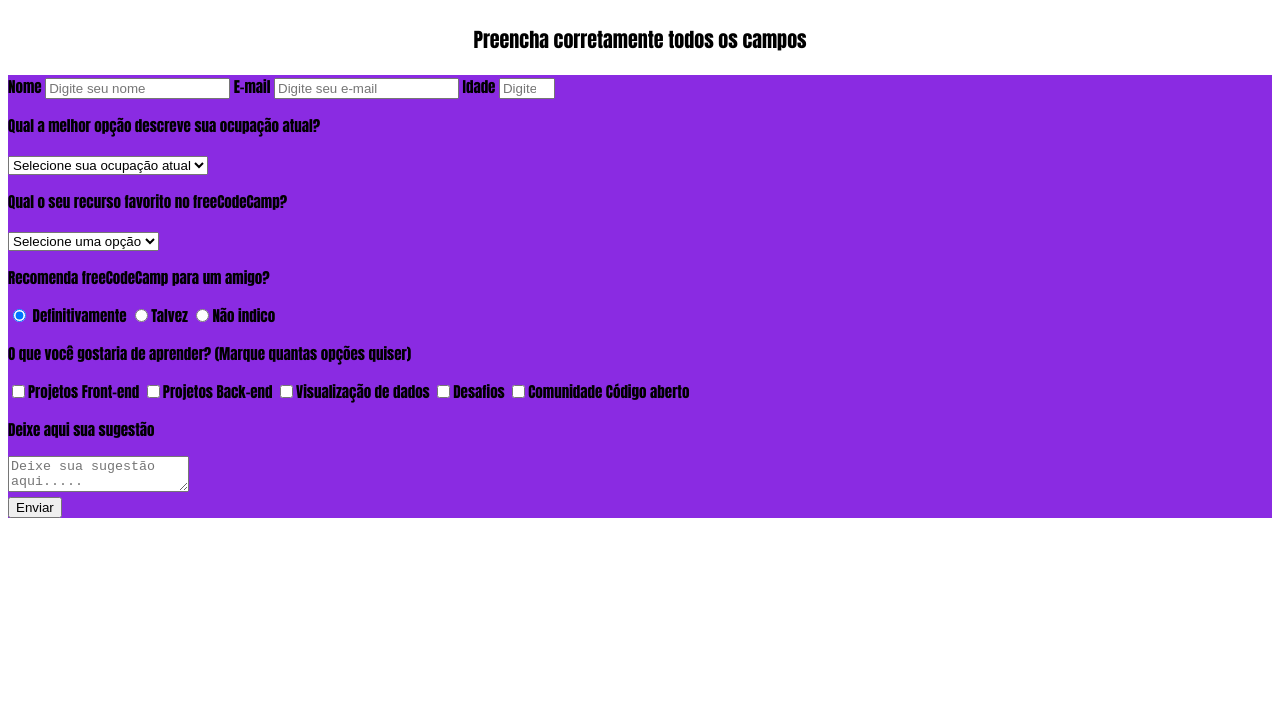
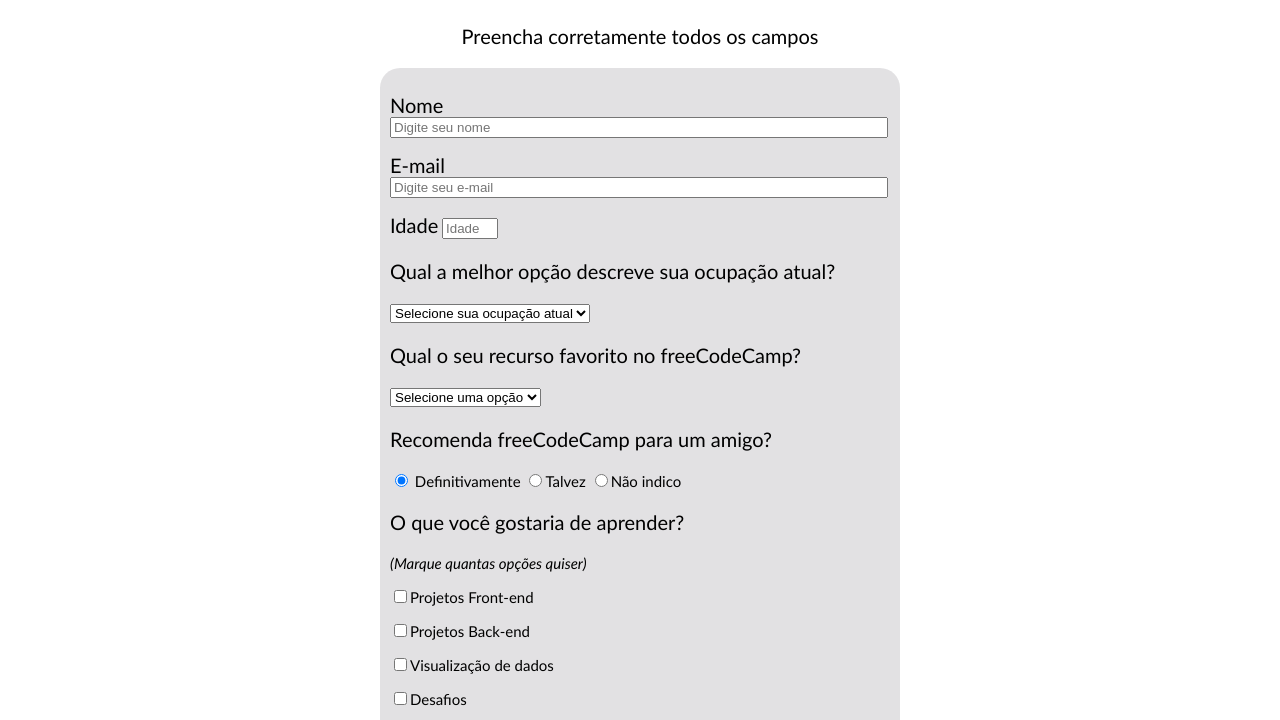
Before and after one commit to angelapaganucci/freeCodeCamp, a plain HTML site: page SurveyForm/index.html in a window 1280 px wide. Shown: the part 75-795 px from the top of the page. Drawn offline with Linux system fonts and the light colour scheme.

Commit message:
Paginas atualizadas

```diff
--- /dev/null
+++ b/ProductLanding/style.css
@@ -0,0 +1,51 @@
+@media only screen and (max-width:600px) {
+  #nav-bar ul {
+    display: flex;
+  }
+}
+
+#header-img {
+  width: 300px;
+}
+
+nav {
+  width: 100%;
+  position: fixed;
+  top: 50px;
+  text-align: center;
+}
+
+nav a {
+  font-family: 'Oswald', sans-serif;
+  font-weight: 500;
+  text-transform: uppercase;
+  text-decoration: none;
+  color: #16151b;
+  margin: 0 15px;
+  font-size: 16px;
+  letter-spacing: 1px;
+  position: relative;
+}
+
+.container {
+  display: flex;
+  background-color: rgba(155, 158, 163, 0.479);
+  align-items: center;
+}
+
+#p1 {
+  font-family: 'Trebuchet MS', 'Lucida Sans Unicode', 'Lucida Grande', 'Lucida Sans', Arial, sans-serif;
+  font-size: 40px;
+  text-align: center;
+}
+
+.level {
+  background: LightGray;
+  border-style: dashed;
+  width: 250px;
+  text-align: center;
+}
+
+.p1 {
+  text-align: center;
+}
--- a/SurveyForm/index.html
+++ b/SurveyForm/index.html
@@ -1,5 +1,6 @@
 <!DOCTYPE html>
 <html lang="pt-br">
+
 <head>
     <meta charset="UTF-8">
     <meta http-equiv="X-UA-Compatible" content="IE=edge">
@@ -7,37 +8,50 @@
     <link rel="stylesheet" href="style.css">
     <title>Survey Form</title>
 </head>
+
 <body>
+
     <h1 id="title">Formulário</h1>
     <p id="description">Preencha corretamente todos os campos</p>
+    <div class="container">
+        <form id="survey-form">
+            <p><label id="name-label" for="name">Nome</label>
+                <input type="text" name="name" id="name" placeholder="Digite seu nome" required>
+            </p>
 
-     <form id="survey-form">
-        <label id="name-label" for="name">Nome</label>
-        <input type="text" name="name" id="name" placeholder="Digite seu nome" required>
-        <label id="email-label" for="email">E-mail</label>
+            <p><label id="email-label" for="email">E-mail</label>
                 <input type="email" name="email" id="email" placeholder="Digite seu e-mail" required>
-        <label id="number-label" for="">Idade</label>
-        <input type="number" name="" id="number" placeholder="Digite sua idade" min="10" max="99">
-        <p>Qual a melhor opção descreve sua ocupação atual?</p>
-        <select name="role" id="dropdown" required>
+            </p>
+
+
+            <p><label id="number-label" for="">Idade</label>
+                <input type="number" name="" id="number" placeholder="Idade" min="10" max="99">
+            </p>
+
+            <p class="paragrafos">Qual a melhor opção descreve sua ocupação atual?</p>
+            <p><select name="role" id="dropdown" required>
                     <option disabled selected value="">Selecione sua ocupação atual</option>
                     <option value="student">Estudante</option>
                     <option value="job">Trabalha em tempo integral</option>
                     <option value="learner">Estuda em tempo integral</option>
                     <option value="preferNo">Prefere não dizer</option>
                     <option value="other">Outros</option>
-        </select>
-       <p>Qual o seu recurso favorito no freeCodeCamp?</p>
-        <select name="mostLike" id="most-like" required>
+                </select></p>
+
+            <p class="p2">Qual o seu recurso favorito no freeCodeCamp?</p>
+            <p> <select name="mostLike" id="most-like" required>
                     <option disabled selected value>Selecione uma opção</option>
                     <option value="challenges">Desafios</option>
                     <option value="projects">Projetos</option>
                     <option value="community">Comunidade</option>
                     <option value="openSource">Código Aberto</option>
-        </select>
-   <p>Recomenda freeCodeCamp para um amigo?</p>
+                </select></p>
+
+
+            <p class="p3">Recomenda freeCodeCamp para um amigo?</p>
             <label>
-            <input type="radio" name="user-recommend" value="definitely" class="input-radio" checked> Definitivamente
+                <input type="radio" name="user-recommend" value="definitely" class="input-radio" checked>
+                Definitivamente
             </label>
             <label>
                 <input type="radio" name="user-recommend" value="maybe" class="input-radio">Talvez
@@ -45,31 +59,40 @@
             <label>
                 <input type="radio" name="user-recommend" value="noy-sure" class="input-radio">Não indico
             </label>
-        <p>O que você gostaria de aprender?
-            <span class="clue">(Marque quantas opções quiser)</span>
-        </p>
-        <label>
-            <input name="prefer" value="front-end-projects" type="checkbox" class="input-checkbox">Projetos Front-end
-        </label>
-        <label>
+            <p class="p4">O que você gostaria de aprender?</p>
+            <p><span class="clue">(Marque quantas opções quiser)</span></p>
+
+            <p> <label>
+                    <input name="prefer" value="front-end-projects" type="checkbox" class="input-checkbox">Projetos
+                    Front-end
+                </label></p>
+            <p> <label>
                     <input name="prefer" value="back-end-projects" type="checkbox" class="input-checkbox">Projetos
                     Back-end
-        </label>
-        <label>
-            <input name="prefer" value="data-visualization" type="checkbox" class="input-checkbox">Visualização de dados
-        </label>
-        <label>
+                </label></p>
+            <p><label>
+                    <input name="prefer" value="data-visualization" type="checkbox" class="input-checkbox">Visualização
+                    de
+                    dados
+                </label></p>
+            <p> <label>
                     <input name="prefer" value="challenges" type="checkbox" class="input-checkbox">Desafios
-        </label>
-        <label>
-            <input name="prefer" value="open-source-community" type="checkbox" class="input-checkbox">Comunidade Código aberto
-        </label>
-         <p>Deixe aqui sua sugestão</p>
-        <textarea name="comment" id="comments" class="input-textarea" placeholder="Deixe sua sugestão aqui....."></textarea>
+                </label></p>
+            <p> <label>
+                    <input name="prefer" value="open-source-community" type="checkbox" class="input-checkbox">Comunidade
+                    Código
+                    aberto
+                </label></p>
+            <p class="p5">Deixe aqui sua sugestão</p>
+            <p><textarea name="comment" id="comments" class="input-textarea"
+                    placeholder="Deixe sua sugestão aqui....."></textarea>
 
                 <button type="submit" id="submit" class="submit-button">Enviar</button>
+            </p>
 
         </form>
+    </div>
 
 </body>
+
 </html>
--- a/SurveyForm/style.css
+++ b/SurveyForm/style.css
@@ -5,18 +5,85 @@
 }
 
 #description {
-    font-family: Impact, Haettenschweiler, 'Arial Narrow Bold', sans-serif;
+    font-family: 'Trebuchet MS', 'Lucida Sans Unicode', 'Lucida Grande', 'Lucida Sans', Arial, sans-serif;
     font-size: 20px;
     text-align: center;
 }
 
 #survey-form {
     position: relative;
-    background-color: blueviolet;
-    font-family: Impact, Haettenschweiler, 'Arial Narrow Bold', sans-serif;
+    font-family: 'Trebuchet MS', 'Lucida Sans Unicode', 'Lucida Grande', 'Lucida Sans', Arial, sans-serif;
     font-size: 15px;
 }
-#submit{
+
+#submit {
     display: flex;
+}
+
+form {
+    font-size: 16px;
+    max-width: 500px;
+    margin: 0 auto;
+    padding: 10px 10px 10px 10px;
+    background-color: rgba(187, 185, 189, 0.425);
+    width: 500px;
+    border-radius: 20px;
+    text-align: justify;
+}
+
+textarea {
+    width: 490px;
+    height: 120px;
+    line-height: 20px;
+}
+
+#name{
+    width: 490px;
+}
+#email{
+    width: 490px;
+}
+
+#name-label{
+    font-size: 20px;
+}
+
+#email-label{
+    font-size: 20px;
+}
+
+#number-label{
+    font-size: 20px;
+}
+
+.paragrafos{
+    font-size: 20px;
 
 }
+
+.p2{
+    font-size: 20px;
+}
+
+.p3{
+    font-size: 20px;
+}
+
+.p4{
+    font-size: 20px;
+}
+ .clue{
+     font-style: italic;
+ }
+
+ .p5{
+    font-size: 20px;
+ }
+
+ .submit-button{
+    border-radius:5px 5px 5px 5px;
+
+}
+button{
+    align-items: center;
+}
```
Also changed, not shown: ProductLanding/index.html (added, +102 -0 lines), TributePage/index.html (+8 -0 lines), TributePage/style.css (+21 -1 lines). Lines whose indentation alone changed are shown as unchanged.
